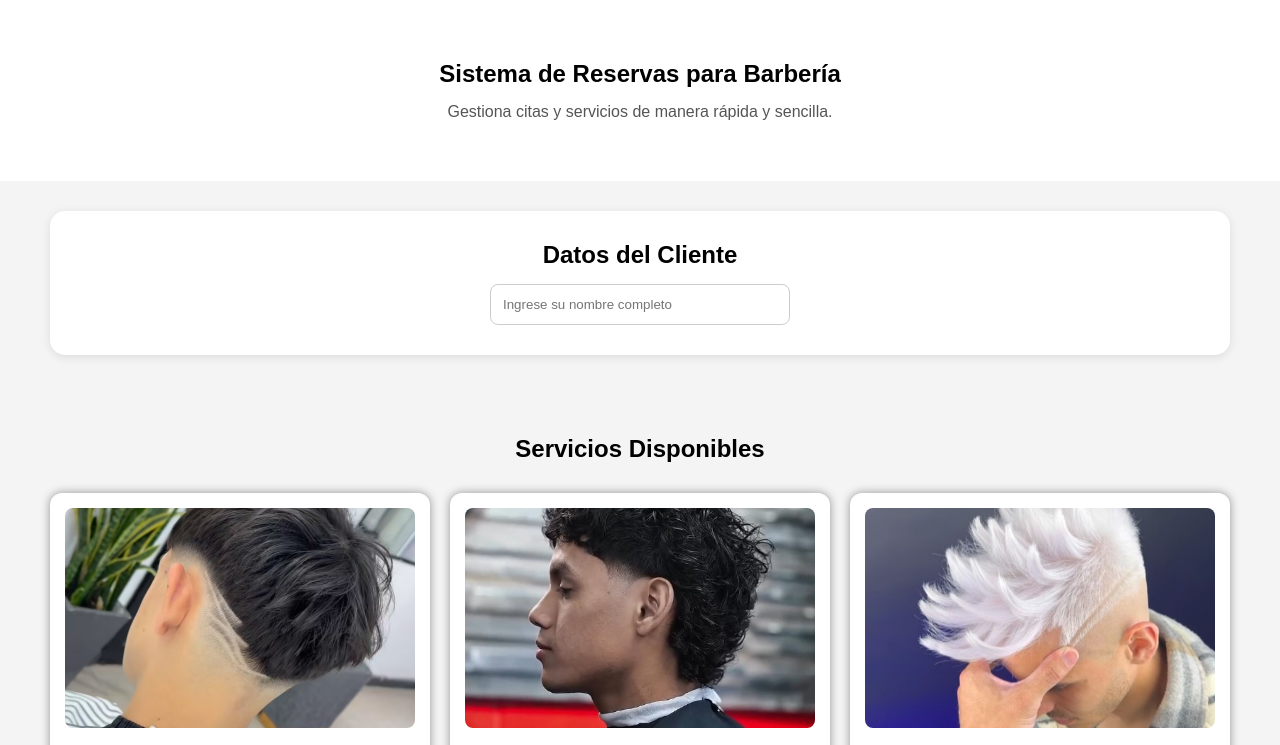
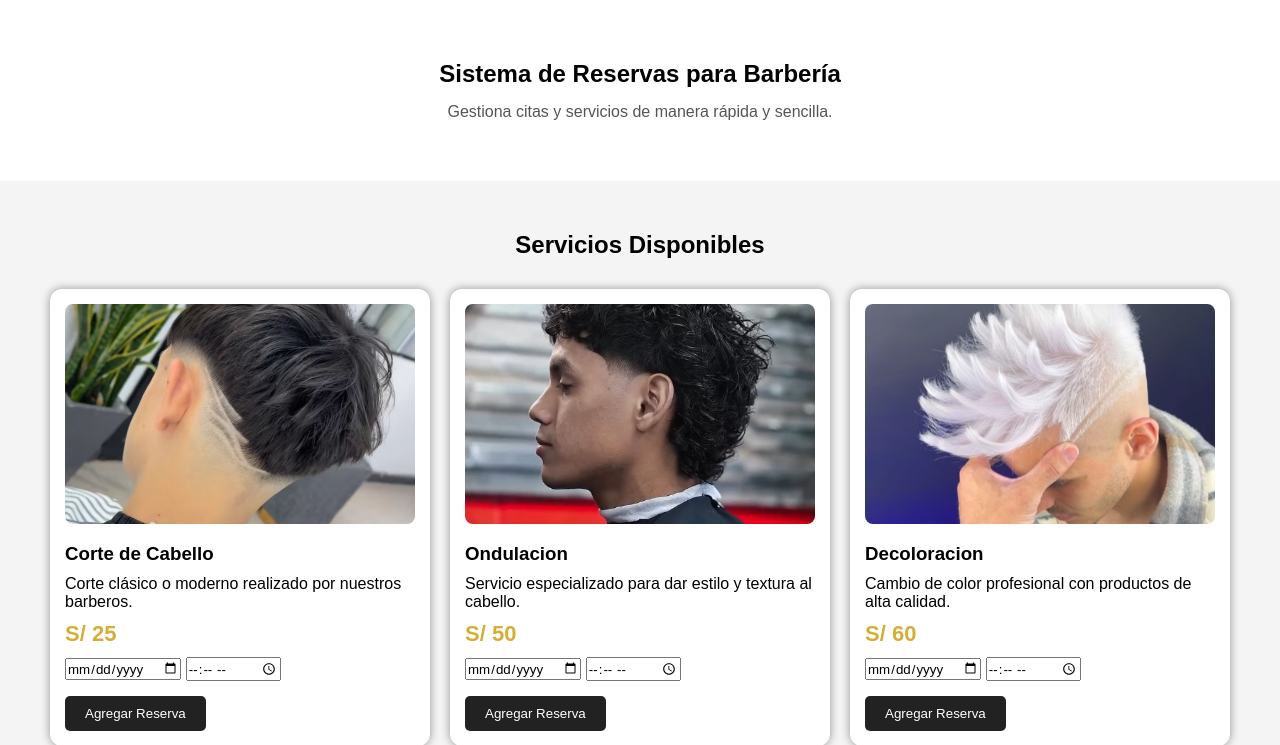
Before and after one commit to Sean-hub6/barberia-elite-flask, a Flask app: page / in a window 1280 px wide. Shown: the part 83-828 px from the top of the page. Run offline with Flask 3, Linux system fonts and the light colour scheme; the visitor is signed in with stand-in values (Sample User, id 1).

Commit message:
actualizo todo

```diff
--- a/app.py
+++ b/app.py
@@ -17,6 +17,8 @@ def inicio():
 @app.route("/dashboard")
 def dashboard():
 
+    if "usuario" not in session:
+        return redirect("/login")
     total = len(reservas)
     ingresos = sum(r["precio"] for r in reservas)
 
@@ -44,7 +46,7 @@ def api_reserva():
     data = request.json
 
     reservas.append({
-        "nombre": data["nombre"],
+        "nombre": session["usuario"],
         "fecha": data["fecha"],
         "hora": data["hora"],
         "servicio": data["servicio"],
--- a/templates/index.html
+++ b/templates/index.html
@@ -45,15 +45,7 @@
             Gestiona citas y servicios de manera rápida y sencilla.
         </p>
     </section>
-    <section class="cliente">
 
-    <h2>Datos del Cliente</h2>
-
-    <input type="text"
-           id="nombreCliente"
-           placeholder="Ingrese su nombre completo">
-
-    </section>
 
     <section id = "servicios" class="servicios">
         <h2>Servicios Disponibles</h2>
```
